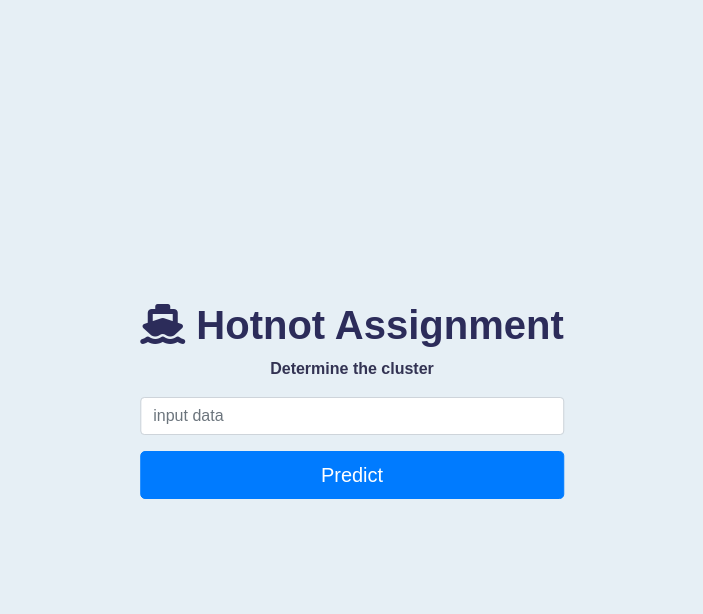
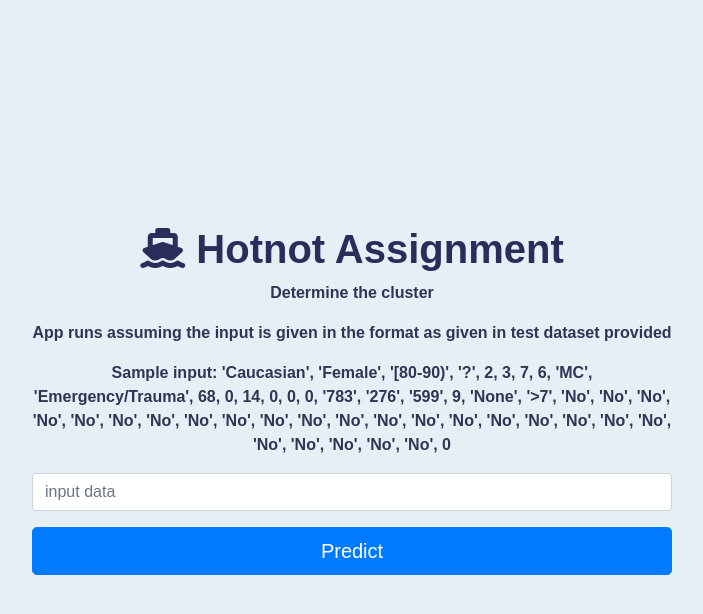
Before and after one commit to blaze-fire/hotnot-web-app, a Django app: page / in a window 1280 px wide. Shown: the top 614 px of the page, without its empty margins (288-991 px from the left). Run offline with Django 3.2, Linux system fonts and the light colour scheme; some libraries are stand-ins or nearby versions.

Commit message:
added sample input to index.html

```diff
--- a/templates/index.html
+++ b/templates/index.html
@@ -34,6 +34,14 @@
     Determine the cluster
   </p>
 
+  <p style="color:rgb(51, 51, 83); font-weight: 600;">
+    App runs assuming the input is given in the format as given in test dataset provided
+  </p>
+
+  <p style="color:rgb(51, 51, 83); font-weight: 600;">
+    Sample input: 'Caucasian', 'Female', '[80-90)', '?', 2, 3, 7, 6, 'MC', 'Emergency/Trauma', 68, 0, 14, 0, 0, 0, '783', '276', '599', 9, 'None', '>7', 'No', 'No', 'No', 'No', 'No', 'No', 'No', 'No', 'No', 'No', 'No', 'No', 'No', 'No', 'No', 'No', 'No', 'No', 'No', 'No', 'No', 'No', 'No', 'No', 'No', 0
+  </p>
+
   <form action="result">
     {% csrf_token %}
 
```
